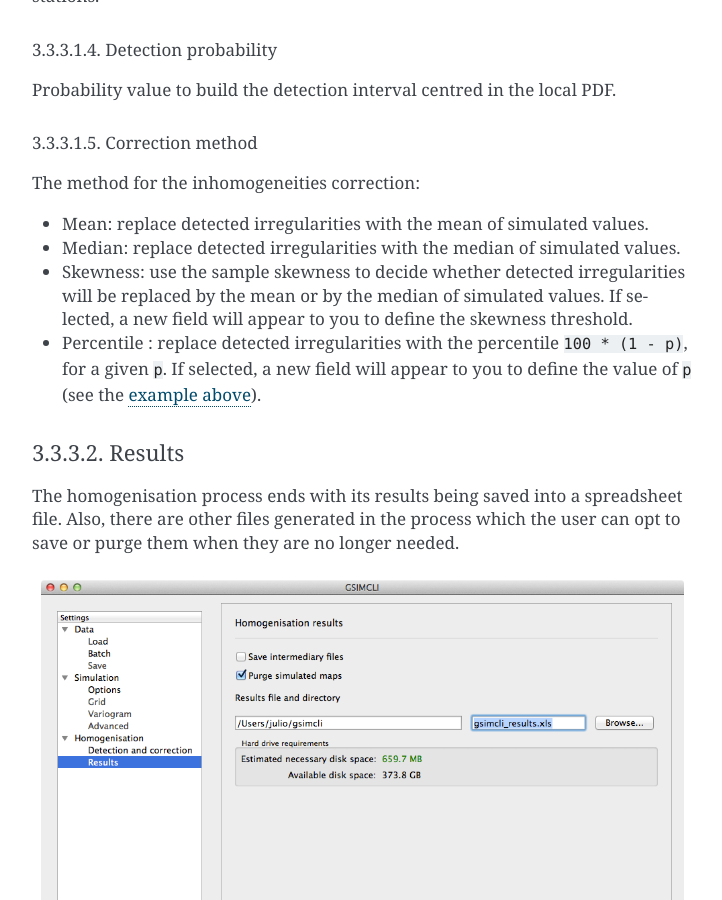
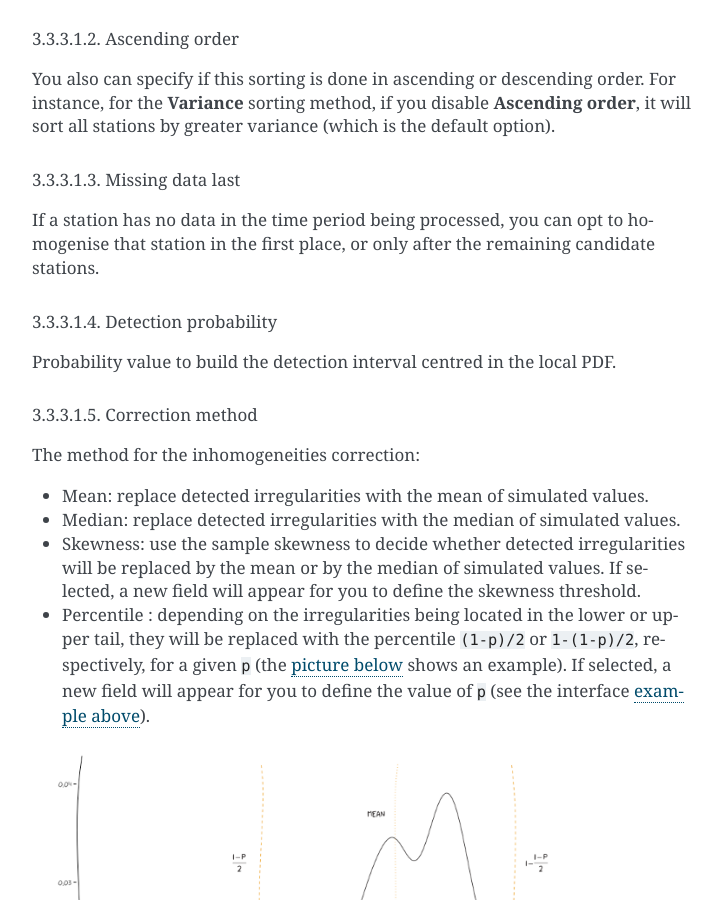
Before and after one commit to iled/gsimcli, a Sphinx documentation site: the page built from docs/gui.rst, in a window 1280 px wide and 900 px high, scrolled down 16485 px. Shown: the whole window, without its empty margins (388-1110 px from the left). Built offline with Sphinx 7.4.7, drawn with Linux system fonts in a browser that asks for light colours; formulas are drawn with MathJax 3; some of the changed text lies outside the part shown.

Commit message:
DOC: small improvement

```diff
--- a/docs/gui.rst
+++ b/docs/gui.rst
@@ -421,7 +421,17 @@
 unnecessary higher computational effort. We found that a value above 16
 would not bring enough benefits to justify the increasing CPU time.
 
-.. todo: more details
+The remaining parameters related to the search method are defined by default,
+as we tested them and found these values to be a good starting point. Those
+parameters are:
+
+* **Search strategy:** data nodes (do not search for real and simulated data
+  separately).
+* **Grid search method:** spiral search (search for the nearest nodes according
+  to a spiral pattern).
+* **Search radius:** equal to the given grid dimensions.
+* **Number of samples**, **Samples per octant**, and **Search angles**, are
+  irrelevant for the data nodes search strategy.
 
 Number of CPU cores
 ^^^^^^^^^^^^^^^^^^^
@@ -539,7 +549,8 @@
 If irregularities are detected in a candidate series, the time series can be
 adjusted by replacing the inhomogeneous records with the mean, or median, of
 the PDF(s) calculated at the candidate station’s location for the inhomogeneous
-period(s) [COSTA2009]_.
+period(s) [COSTA2009]_ (with time, different methods of correction may be
+introduced).
 
 .. _fig_homdet:
 
@@ -547,6 +558,7 @@
    :alt: Example of the Homogenisation/Detection and correction settings pane
 
    Example of the **Homogenisation/Detection and correction** settings pane
+
 
 Candidates order
 ^^^^^^^^^^^^^^^^
@@ -604,12 +616,19 @@
   values.
 * Skewness: use the sample skewness to decide whether detected
   irregularities will be replaced by the mean or by the median of simulated
-  values. If selected, a new field will appear to you to define the
+  values. If selected, a new field will appear for you to define the
   skewness threshold.
-* Percentile : replace detected irregularities with the percentile
-  ``100 * (1 - p)``, for a given ``p``. If selected, a new field will
-  appear to you to define the value of ``p`` (see the
+* Percentile : depending on the irregularities being located in the lower or
+  upper tail, they will be replaced with the percentile ``(1-p)/2`` or
+  ``1-(1-p)/2``, respectively, for a given ``p`` (the
+  `picture below <fig_pdfperc_>`_ shows an example). If selected, a new field
+  will appear for you to define the value of ``p`` (see the interface
   `example above <fig_homdet_>`_).
+
+.. _fig_pdfperc:
+
+.. figure:: ../images/pdf_xkcd.png
+    :alt: Example of a PDF for the variable *wet day count*
 
 Results
 -------
```
Also changed, not shown: other parts of docs/gui.rst (+2 -2 lines), images/pdf_xkcd.png (added).
